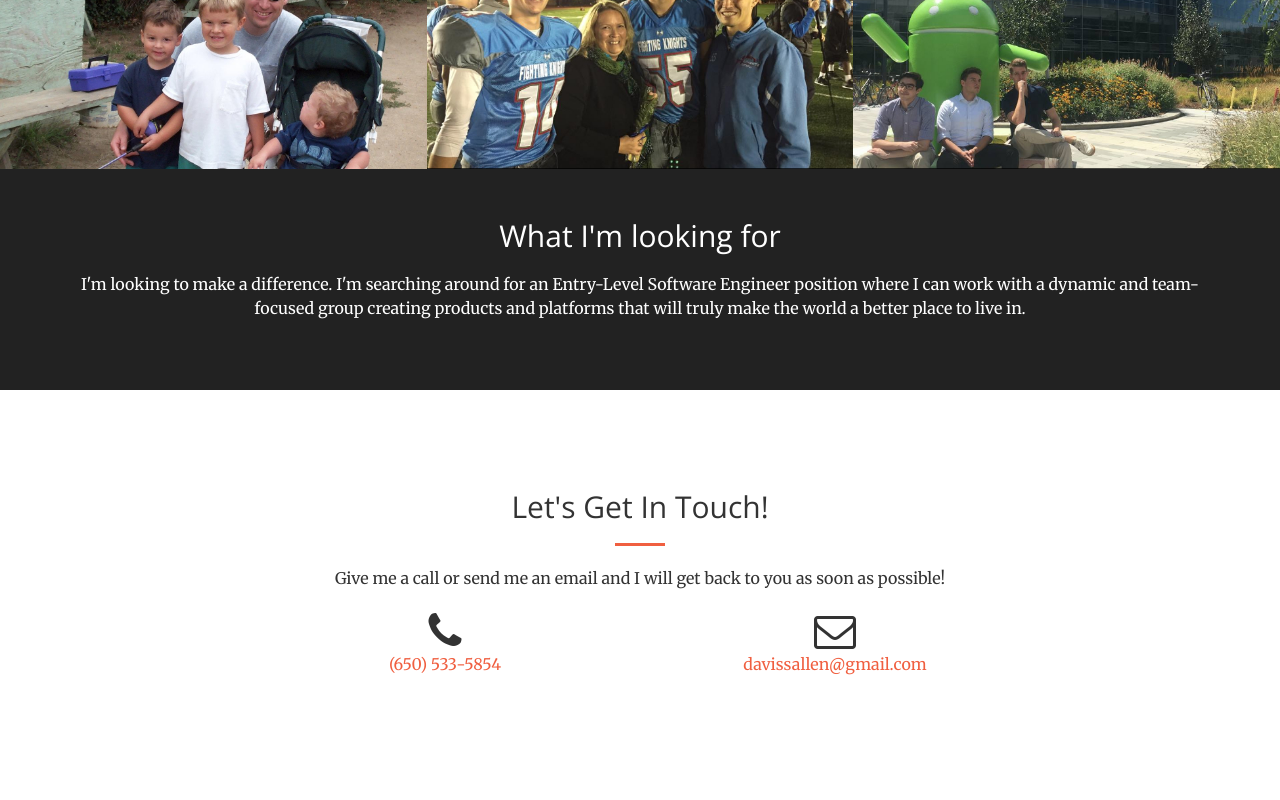
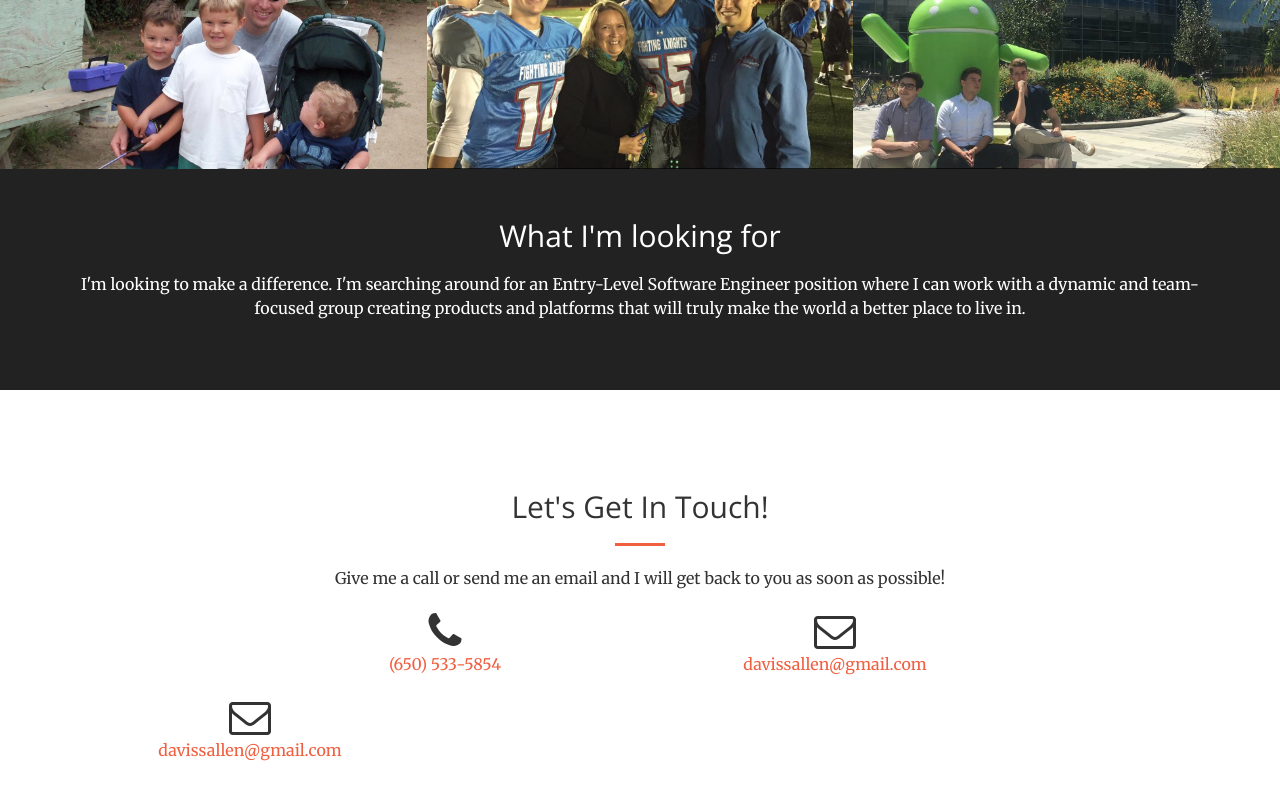
Before and after one commit to davissallen/hello, a website: page index.html in a window 1280 px wide. Shown: the part 1965-2765 px from the top of the page. Drawn offline with nearby package versions, Linux system fonts and the light colour scheme.

Commit message:
testing adding contact field

```diff
--- a/index.html
+++ b/index.html
@@ -278,6 +278,10 @@
                     <i class="fa fa-envelope-o fa-3x sr-contact"></i>
                     <p><a href="mailto:davissallen@gmail.com">davissallen@gmail.com</a></p>
                 </div>
+                <div class="col-lg-4 text-center">
+                    <i class="fa fa-envelope-o fa-3x sr-contact"></i>
+                    <p><a href="mailto:davissallen@gmail.com">davissallen@gmail.com</a></p>
+                </div>
             </div>
         </div>
     </section>
```
